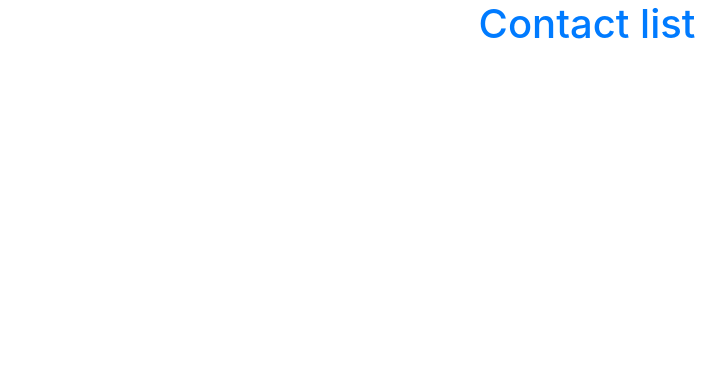
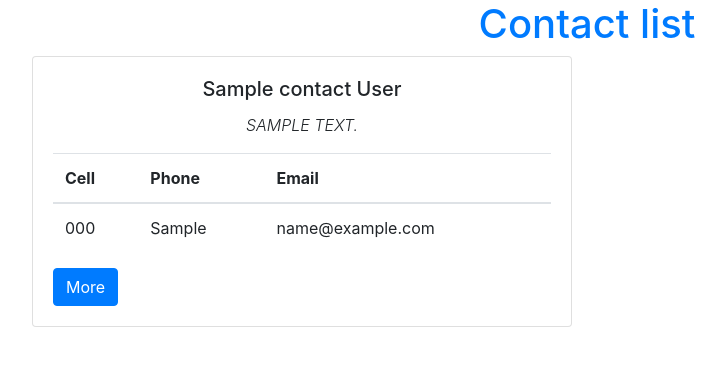
Before and after one commit to ewkin/contact_book, a Django app: page / in a window 1280 px wide. Shown: the top 366 px of the page, without its empty margins (53-779 px from the left). Run offline with Django 3.2, Linux system fonts and the light colour scheme; tables that the repository leaves empty hold one stand-in row (values such as "Sample post"); some libraries are stand-ins or nearby versions.

Commit message:
Modified templates to display posts from database.

```diff
--- a/contacts/templates/contacts/contact_list.html
+++ b/contacts/templates/contacts/contact_list.html
@@ -12,8 +12,41 @@
 <body>
     <header class="container">
         <h1 class="text-primary text-center">Contact list</h1>
+
     </header>
+    <div class="container">
+        <div class="row">
+            {% for contact in contacts %}
+            <div class="col-sm-6">
+                <div class="card">
+                    <div class="card-body">
+                        <h5 class="card-title text-center ">{{ contact.name }} {{contact.lastname}}</h5>
+                        <p class="text-center text-uppercase font-weight-light font-italic">
+                            {{contact.description}}</p>
+                        <table class="table ">
+                            <thead>
+                                <tr>
+                                    <th scope="col">Cell</th>
+                                    <th scope="col">Phone</th>
+                                    <th scope="col">Email</th>
 
+                                </tr>
+                            </thead>
+                            <tbody>
+                                <tr>
+                                    <td>{{ contact.mobile }}</td>
+                                    <td>{{ contact.work }}</td>
+                                    <td>{{ contact.email }}</td>
+                                </tr>
+                            </tbody>
+                        </table>
+                        <a href="#" class="btn btn-primary">More</a>
+                    </div>
+                </div>
+            </div>
+            {% endfor %}
+        </div>
+    </div>
 
 
 
--- a/contacts/views.py
+++ b/contacts/views.py
@@ -1,5 +1,8 @@
 from django.shortcuts import render
+from django.utils import timezone
+from .models import Contact
 
 
 def contact_list(request):
-    return render(request, 'contacts/contact_list.html', {})
+    contacts = Contact.objects.filter()
+    return render(request, 'contacts/contact_list.html', {'contacts': contacts})
```
